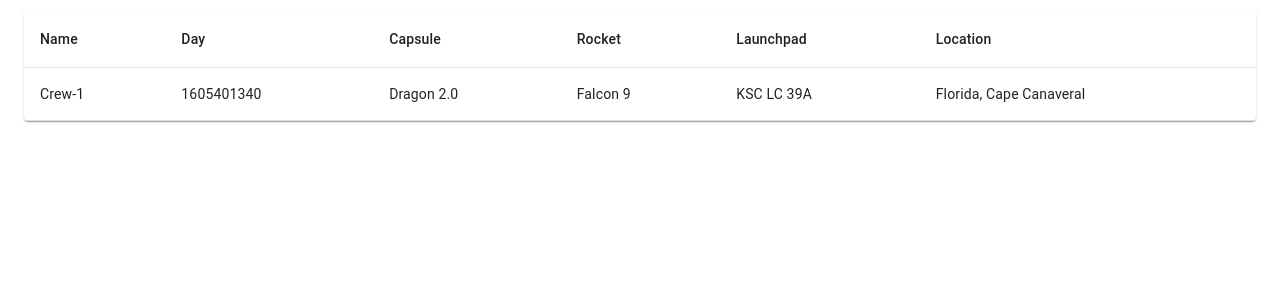
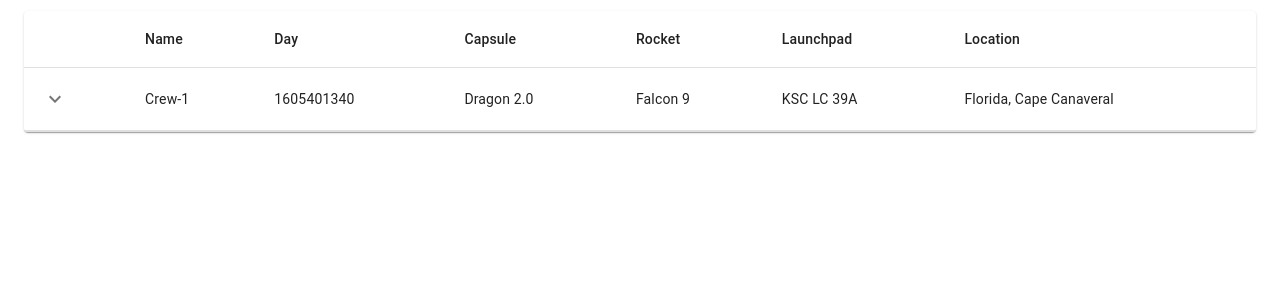
Before and after one commit to lewismorgan/spacenav, a React (Create React App) app: page / in a window 1280 px wide. Shown: the top 300 px of the page. Built offline with nearby package versions, Linux system fonts and the light colour scheme.

Commit message:
Add expansion to table row if launch details exist

```diff
--- a/package.json
+++ b/package.json
@@ -4,6 +4,7 @@
   "private": true,
   "dependencies": {
     "@material-ui/core": "^4.11.0",
+    "@material-ui/icons": "^4.9.1",
     "@testing-library/jest-dom": "^5.11.4",
     "@testing-library/react": "^11.1.0",
     "@testing-library/user-event": "^12.1.10",
--- a/src/Components/App/App.tsx
+++ b/src/Components/App/App.tsx
@@ -9,12 +9,13 @@
   rocket: string,
   capsule: string,
   launchpad: string,
-  state: string
+  state: string,
+  details: string
 ) {
-  return { name, date, capsule, rocket, launchpad, state };
+  return { name, date, capsule, rocket, launchpad, state, details };
 }
 
-// TODO: Load rows from the SpaceX API
+// TODO: Load from the SpaceX API
 const tempRows: UpcomingLaunch[] = [
   createData(
     "Crew-1", // launches/upcoming (name)
@@ -22,7 +23,8 @@
     "Dragon 2.0", // capsules/5f6f99fddcfdf403df379709 (type)
     "Falcon 9", // rockets/5e9d0d95eda69973a809d1ec (name)
     "KSC LC 39A", // launchpads/5e9e4502f509094188566f88 (name)
-    "Florida, Cape Canaveral" // launchpads/5e9e4502f509094188566f88 (region, locality)
+    "Florida, Cape Canaveral", // launchpads/5e9e4502f509094188566f88 (region, locality)
+    "SpaceX will launch the first operational mission of its Crew Dragon vehicle as part of NASA's Commercial Crew Transportation Capability Program (CCtCap), carrying 3 NASA astronauts and 1 JAXA astronaut to the International Space Station. This mission will be the second crewed flight to launch from the United States since the end of the Space Shuttle program in 2011."
   ),
 ];
 
--- a/src/Components/Upcoming/Upcoming.tsx
+++ b/src/Components/Upcoming/Upcoming.tsx
@@ -1,4 +1,7 @@
 import {
+  Box,
+  Collapse,
+  IconButton,
   Paper,
   Table,
   TableBody,
@@ -7,15 +10,19 @@
   TableHead,
   TableRow,
 } from "@material-ui/core";
+import { KeyboardArrowDown, KeyboardArrowUp } from "@material-ui/icons";
 import React from "react";
 
 export interface UpcomingLaunch {
   name: string;
+  details?: string;
   date: number;
   capsule: string;
   rocket: string;
   launchpad: string;
   state: string;
+  patchUrl?: string;
+  crew?: string[];
 }
 
 interface UpcomingLaunchesProps {
@@ -32,13 +39,14 @@
 const UpcomingLaunches: React.FunctionComponent<UpcomingLaunchesProps> = (
   props
 ) => {
-  // TODO: Provide the ability to expand the details of a launch if it has some
-  //      for example: when you expand the Crew-1 launch, it should give the mission patch, crew, and details
+  const { upcoming } = props;
   return (
     <TableContainer component={Paper}>
-      <Table>
+      <Table aria-label="table">
         <TableHead>
           <TableRow>
+            <TableCell />
+            {/* Created an empty cell to accomodate detail expansion, pushing name to the right */}
             <TableCell>Name</TableCell>
             <TableCell>Day</TableCell>
             <TableCell>Capsule</TableCell>
@@ -48,18 +56,8 @@
           </TableRow>
         </TableHead>
         <TableBody>
-          {props.upcoming.map((row) => (
-            <TableRow key={row.name}>
-              <TableCell component="th" scope="row">
-                {row.name}
-              </TableCell>
-              {/* TODO: Convert unix date to readable format */}
-              <TableCell align="left">{row.date}</TableCell>
-              <TableCell align="left">{row.rocket}</TableCell>
-              <TableCell align="left">{row.capsule}</TableCell>
-              <TableCell align="left">{row.launchpad}</TableCell>
-              <TableCell align="left">{row.state}</TableCell>
-            </TableRow>
+          {upcoming.map((row) => (
+            <Row key={row.name} row={row}></Row>
           ))}
         </TableBody>
       </Table>
@@ -67,4 +65,69 @@
   );
 };
 
+/**
+ * React fragment specifically for the table rows so state can be maintained for detail expansion
+ * @param props
+ */
+function Row(props: { row: UpcomingLaunch }) {
+  const { row } = props;
+  // Maintain the state for each row to know if it is expanded or not
+  const [open, setOpen] = React.useState(false);
+
+  // Create a cell that modifies the state of the row based on if it's open or closed
+  const expansionCell = (
+    <TableCell>
+      <IconButton
+        aria-label="expand row"
+        size="small"
+        onClick={() => setOpen(!open)}
+      >
+        {open ? <KeyboardArrowUp /> : <KeyboardArrowDown />}
+      </IconButton>
+    </TableCell>
+  );
+
+  // Returns around fragment to prevent nested indentation when mapping the list during table creation
+  return (
+    <React.Fragment>
+      <TableRow>
+        {
+          // Only display the expansion cell if there are details otherwise return an empty cell
+          row.details !== undefined && row.details?.length > 0 ? (
+            expansionCell
+          ) : (
+            <TableCell />
+          )
+        }
+        <TableCell component="th" scope="row">
+          {row.name}
+        </TableCell>
+        {/* TODO: Convert unix date to readable format */}
+        <TableCell align="left">{row.date}</TableCell>
+        <TableCell align="left">{row.rocket}</TableCell>
+        <TableCell align="left">{row.capsule}</TableCell>
+        <TableCell align="left">{row.launchpad}</TableCell>
+        <TableCell align="left">{row.state}</TableCell>
+      </TableRow>
+      <TableRow>
+        {/* Set the column span to 7 because there are 7 headers for the table */}
+        {/* Remove the padding so it doesnt show a gap between rows */}
+        <TableCell style={{ paddingBottom: 0, paddingTop: 0 }} colSpan={7}>
+          <Collapse in={open} timeout="auto" unmountOnExit>
+            <Box>
+              <p>
+                {
+                  // TODO: Create new component that will display details about the launch, if any
+                  row.details ??
+                    "Looks like there are no details for this launch"
+                }
+              </p>
+            </Box>
+          </Collapse>
+        </TableCell>
+      </TableRow>
+    </React.Fragment>
+  );
+}
+
 export default UpcomingLaunches;
```
Also changed, not shown: 1 other file (tests, documents, lock files or other folders).
